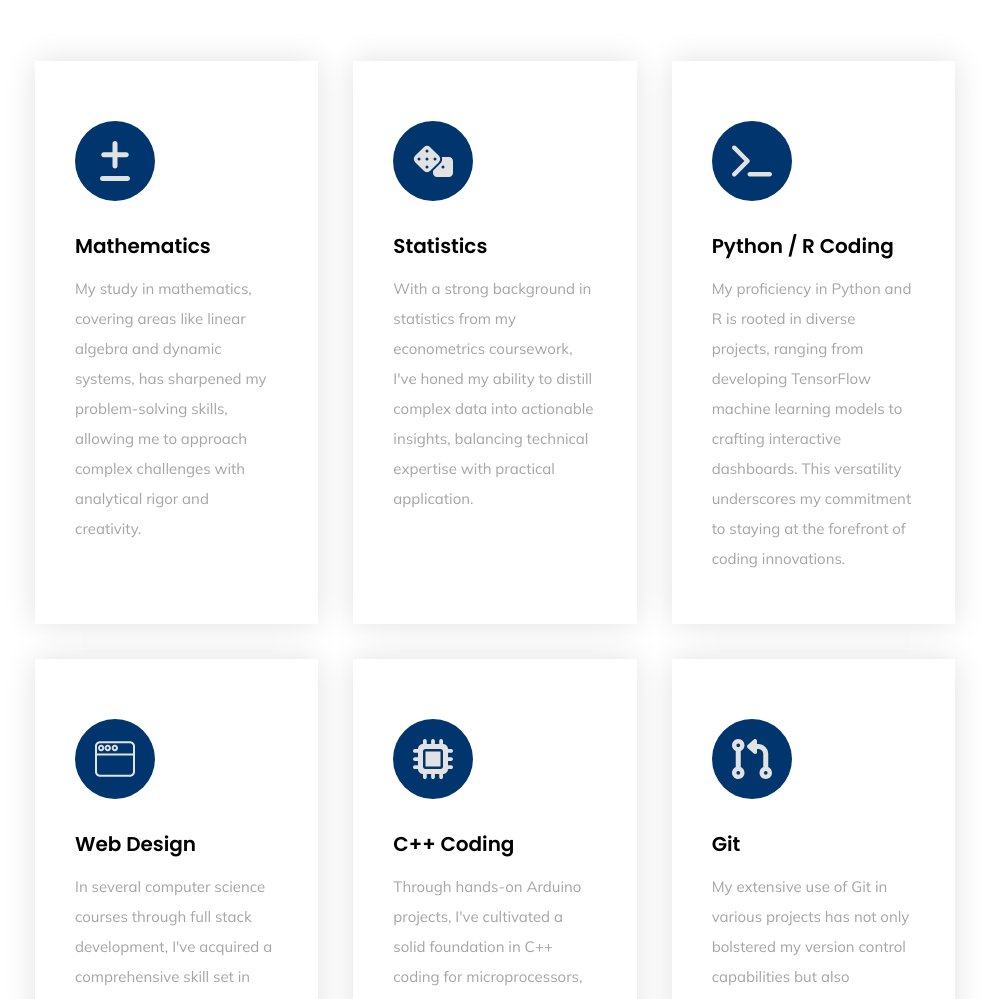
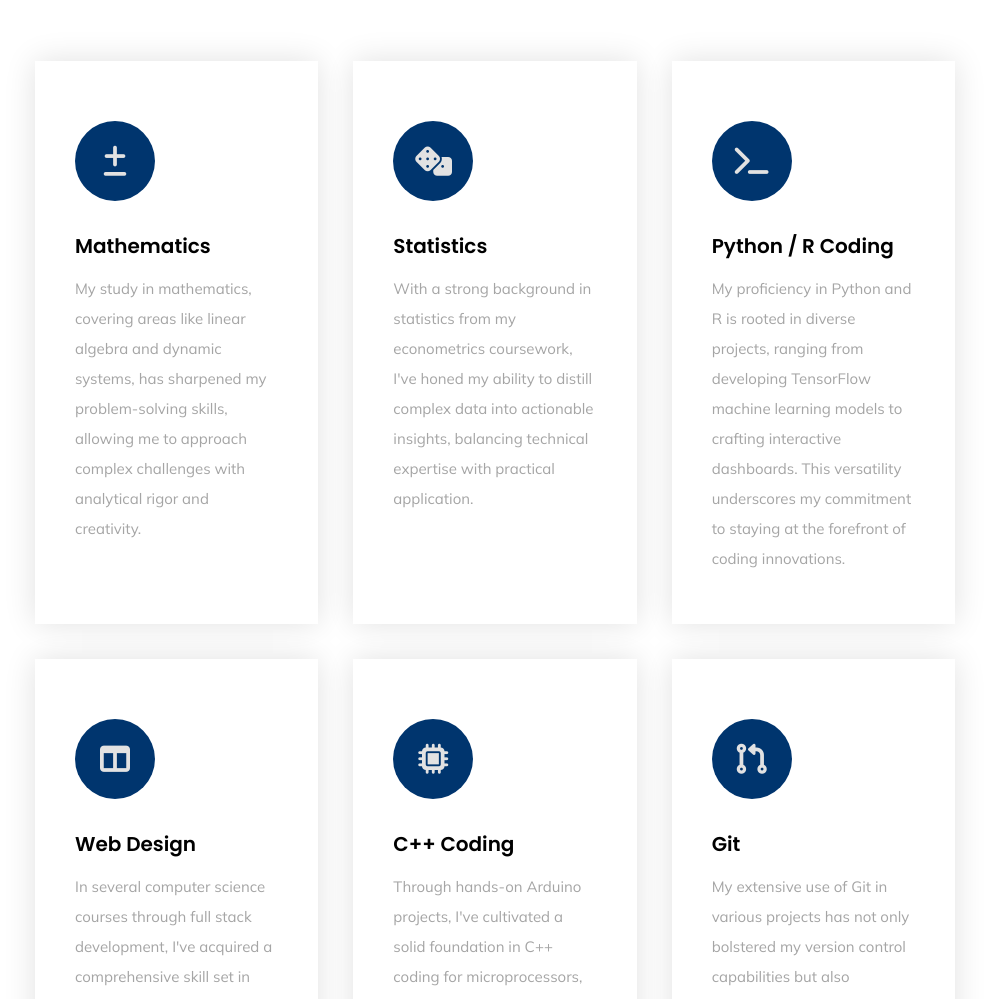
Before and after one commit to rapsac2010/rapsac2010.github.io, a plain HTML site: page index.html in a window 1280 px wide. Shown: the part 3120-4119 px from the top of the page, without its empty margins (285-1274 px from the left). Drawn offline with Linux system fonts and the light colour scheme; no server answers.

Commit message:
fixed icons not changing color

```diff
--- a/css/style.css
+++ b/css/style.css
@@ -63,12 +63,6 @@ body{
 
 svg{
 	fill: currentcolor;
-	width: 15px;
-	height: 15px;
-}
-img.svg{
-	width: 15px;
-	height: 15px;
 }
 ::-webkit-input-placeholder { /* WebKit, Blink, Edge */
     color: #6f6f6f;
@@ -953,8 +947,6 @@ body.resize .arlo_tm_mainpart{
 	        transition: all .3s ease;
 }
 .arlo_tm_services .service_list .svg{
-	width: 40px;
-	height: 40px;
 	color: var(--yellow-color);
 	position: absolute;
 	top: 50%;
--- a/index.html
+++ b/index.html
@@ -418,7 +418,7 @@
 								<li>
 									<div class="list_inner">
 										<div class="in">
-											<span class="icon"><img class="svg" src="img/svg/plus-minus.svg" alt="" /></span>
+											<span class="icon"><i class="svg fa-solid fa-plus-minus fa-2xl" alt=""></i></span>
 											<h3 class="title">Mathematics</h3>
 											<p class="text">My study in mathematics, covering areas like linear algebra and dynamic systems, has sharpened my problem-solving skills, allowing me to approach complex challenges with analytical rigor and creativity.<p>
 										</div>
@@ -428,7 +428,7 @@
 								<li>
 									<div class="list_inner">
 										<div class="in">
-											<span class="icon"><img class="svg" src="img/svg/dice.svg" alt="" /></span>
+											<span class="icon"><i class="svg fa-solid fa-dice fa-2xl" alt=""></i></span>
 											<h3 class="title">Statistics</h3>
 											<p class="text">With a strong background in statistics from my econometrics coursework, I've honed my ability to distill complex data into actionable insights, balancing technical expertise with practical application. </p>
 										</div>
@@ -438,7 +438,7 @@
 								<li>
 									<div class="list_inner">
 										<div class="in">
-											<span class="icon"><img class="svg" src="img/svg/terminal.svg" alt="" /></span>
+											<span class="icon"><i class="svg fa-solid fa-terminal fa-2xl" alt=""></i></span>
 											<h3 class="title">Python / R Coding</h3>
 											<p class="text"> My proficiency in Python and R is rooted in diverse projects, ranging from developing TensorFlow machine learning models to crafting interactive dashboards. This versatility underscores my commitment to staying at the forefront of coding innovations. <p>
 
@@ -448,7 +448,7 @@
 								<li>
 									<div class="list_inner">
 										<div class="in">
-											<span class="icon"><img class="svg" src="img/svg/web.svg" alt="" /></span>
+											<span class="icon"><i class="svg fa-solid fa-table-columns fa-2xl" alt=""></i></span>
 											<h3 class="title">Web Design</h3>
 											<p class="text"> In several computer science courses through full stack development, I've acquired a comprehensive skill set in Apache, SQL, PHP, and Flask, equipping me to create robust, user-centric web solutions that are both efficient and aesthetically pleasing. </p>
 										</div>
@@ -457,7 +457,7 @@
 								<li>
 									<div class="list_inner">
 										<div class="in">
-											<span class="icon"><img class="svg" src="img/svg/microchip.svg" alt="" /></span>
+											<span class="icon"><i class="svg fa-solid fa-microchip fa-2xl" alt=""></i></span>
 											<h3 class="title">C++ Coding</h3>
 											<p class="text">Through hands-on Arduino projects, I've cultivated a solid foundation in C++ coding for microprocessors, blending my interest in hardware programming with a knack for innovative problem-solving</p>
 										</div>
@@ -466,7 +466,8 @@
 								<li>
 									<div class="list_inner">
 										<div class="in">
-											<span class="icon"><img class="svg" src="img/svg/code-pull-request.svg" alt="" /></span>
+											<!-- <span class="icon"><img class="svg" src="img/svg/code-pull-request.svg" alt="" /></span> -->
+											<span class="icon"><i class="svg fa-solid fa-code-pull-request fa-2xl" alt=""></i></span>
 											<h3 class="title">Git</h3>
 											<p class="text">My extensive use of Git in various projects has not only bolstered my version control capabilities but also enhanced my collaborative coding practices, ensuring high-quality and efficient project outcomes.<p>
 										</div>
```
